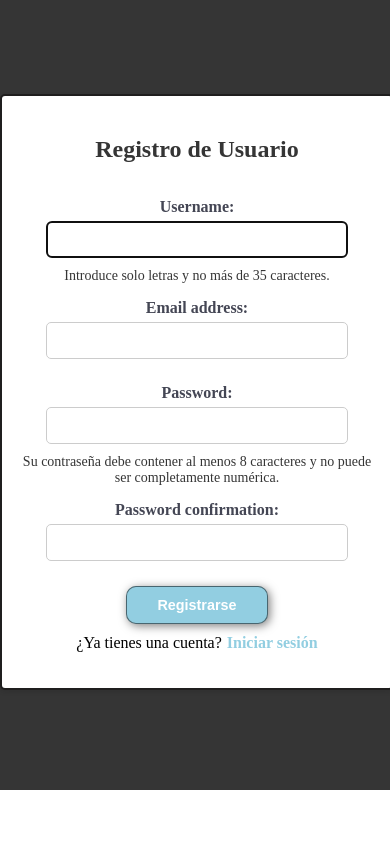
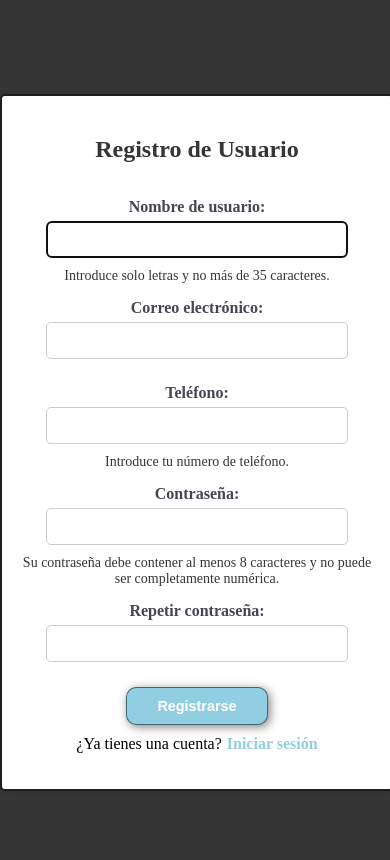
Before and after one commit to PabloGradolph/MiniBizum, a Django app: page /signup/ in a window 390 px wide. Shown: the part 176-1036 px from the top of the page. Before the commit the page ends 966 px from the top, so only its background shows below. Run offline with Django 4.2, Linux system fonts and the light colour scheme.

Commit message:
added encryption using fernet for mail and phone

```diff
--- a/MiniBizum/forms.py
+++ b/MiniBizum/forms.py
@@ -6,14 +6,21 @@ from django.contrib.auth.models import User
 class CustomUserCreationForm(UserCreationForm):
     """Modifica el formulario de registro de usuario para que cumpla ciertos requistios especificos de nuestro
     proyecto."""
+
+    phone = forms.CharField(label='Teléfono', max_length=9, required=True, help_text='Introduce tu número de teléfono.')
+
     def __init__(self, *args, **kwargs):
         super().__init__(*args, **kwargs)
         self.fields['username'].help_text = 'Introduce solo letras y no más de 35 caracteres.'
+        self.fields['username'].label = 'Nombre de usuario'
         self.fields['username'].validators = []
         self.fields['password1'].help_text = ("Su contraseña debe contener al menos 8 caracteres y no puede ser "
                                               "completamente numérica.")
+        self.fields['password1'].label = 'Contraseña'
         self.fields['password2'].help_text = ""
+        self.fields['password2'].label = 'Repetir contraseña'
+        self.fields['email'].label = 'Correo electrónico'
 
     class Meta:
         model = User
-        fields = ['username', 'email', 'password1', 'password2']
+        fields = ['username', 'email', 'phone', 'password1', 'password2']
--- /dev/null
+++ b/MiniBizum/project_key.txt
@@ -0,0 +1 @@
+ACyEg58MVeOAaxMg7ylM3COdw9yFZpK_Y7IPBOnlyrc=
--- a/MiniBizum/views.py
+++ b/MiniBizum/views.py
@@ -6,6 +6,7 @@ from django.contrib.auth.models import User
 from django.contrib.auth.forms import AuthenticationForm
 from .forms import CustomUserCreationForm
 from .my_hasher import MyPasswordHasher
+from cryptography.fernet import Fernet
 import re
 
 
@@ -30,11 +31,19 @@ def signup_view(request):
         email = request.POST['email']
         password1 = request.POST['password1']
         password2 = request.POST['password2']
-
+        phone = request.POST['phone']
+        # Abre el archivo en modo lectura y lee su contenido
+        with open('MiniBizum/project_key.txt', 'rb') as archivo:
+            key = archivo.read()
+        print(key)
         # Gestión de errores.
         if len(username) > 35:
             return render(request, '/logs/register.html',
                           {'form': form, 'error': 'El nombre de usuario es demasiado largo.'})
+
+        if len(phone) != 9:
+            return render(request, '/logs/register.html',
+                          {'form': form, 'error': 'Introduce un número de teléfono válido.'})
 
         if password1 == password2:
             if re.match(r'^[a-zA-Z]+$', username):
@@ -44,8 +53,10 @@ def signup_view(request):
                 try:
                     hasher = MyPasswordHasher()
                     user = User()
+                    cipher_suite = Fernet(key)
                     user.username = username
-                    user.email = email
+                    user.phone = cipher_suite.encrypt(phone.encode())
+                    user.email = cipher_suite.encrypt(email.encode())
                     user.is_superuser = False
                     user.is_staff = False
 
--- a/templates/logs/login.html
+++ b/templates/logs/login.html
@@ -31,7 +31,7 @@
 {% block content %}
   <div class="form-container">
     <h2>Inicio de Sesión</h2>
-    <form method="post">
+    <form method="POST">
         <p>{{ error }}</p>
         {% csrf_token %}
         <div>
```
Also changed, not shown: db.sqlite3.
